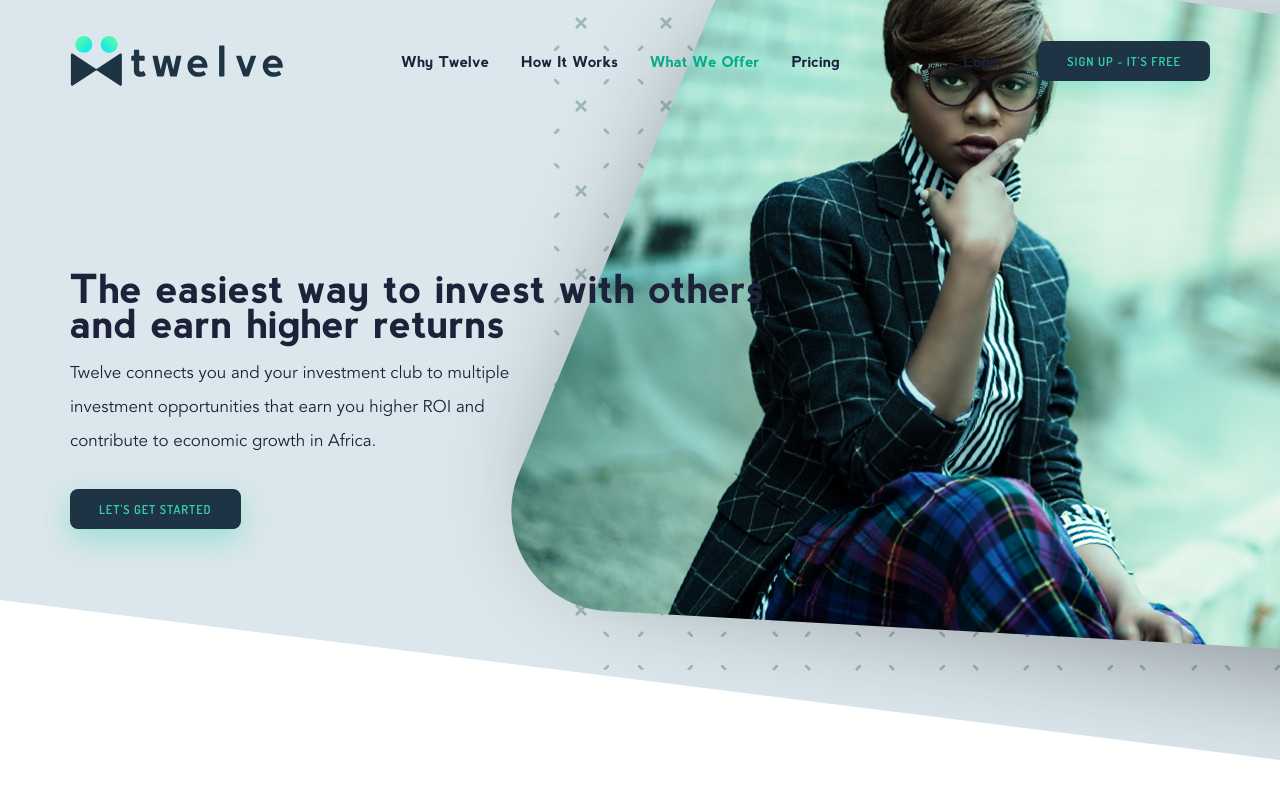
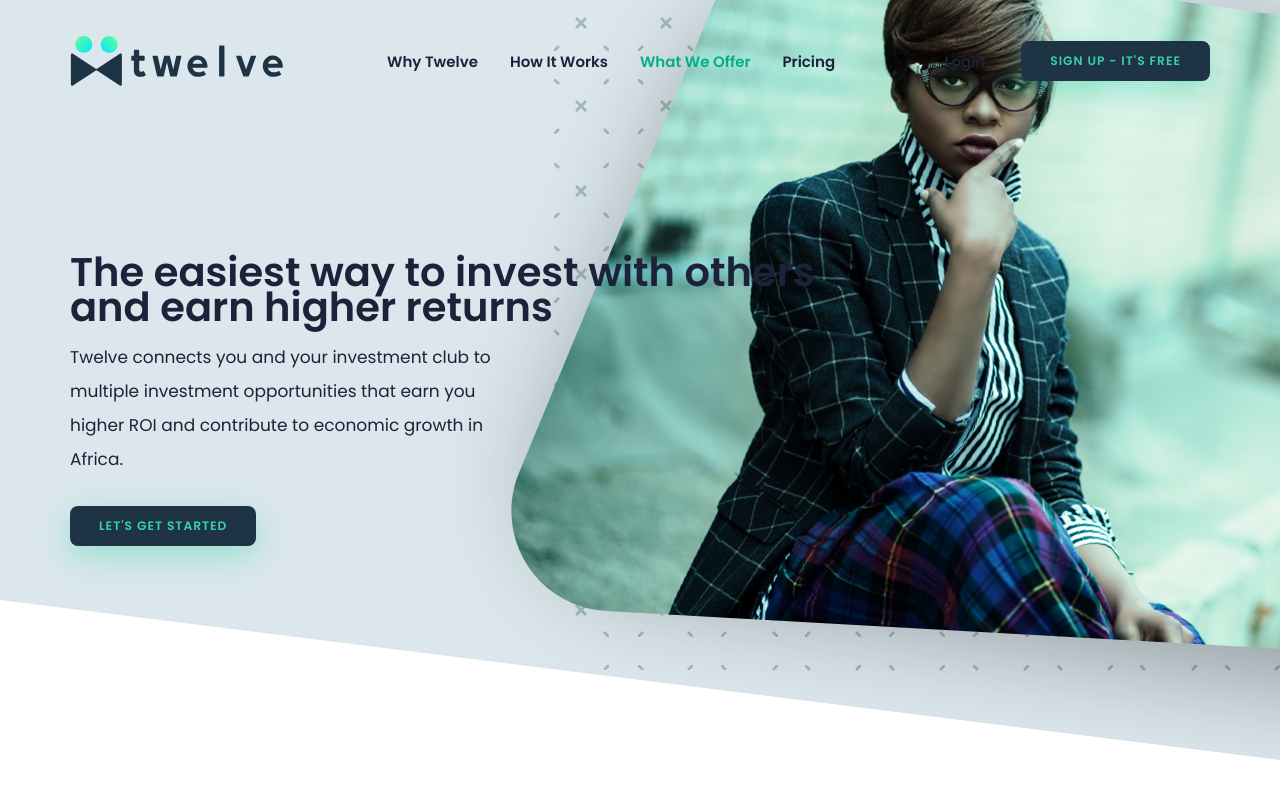
Before and after one commit to b3h3rkz/vest-demo, a website: page index.html in a window 1280 px wide. Shown: the top 800 px of the page. Drawn offline with nearby package versions, Linux system fonts and the light colour scheme.

Commit message:
added poppin font

```diff
--- a/assets/css/custom.css
+++ b/assets/css/custom.css
@@ -10,6 +10,10 @@
   src: url('../fonts/nevis.ttf');
 }
 /* end nevis */
+
+* {
+  font-family: 'Poppins', sans-serif !important;
+}
 h1 {
   font-size: 40px;
 }
--- a/index.html
+++ b/index.html
@@ -14,6 +14,7 @@
   <link rel="stylesheet" href="https://cdnjs.cloudflare.com/ajax/libs/simple-line-icons/2.4.1/css/simple-line-icons.min.css">
 
   <link rel="stylesheet" href="style.css">
+  <link href="https://fonts.googleapis.com/css?family=Poppins:100,200,300,400,500,600,700,800,900&display=swap" rel="stylesheet">
 
   <!--custom css-->
   <link rel="stylesheet" href="assets/css/custom.css">
```
